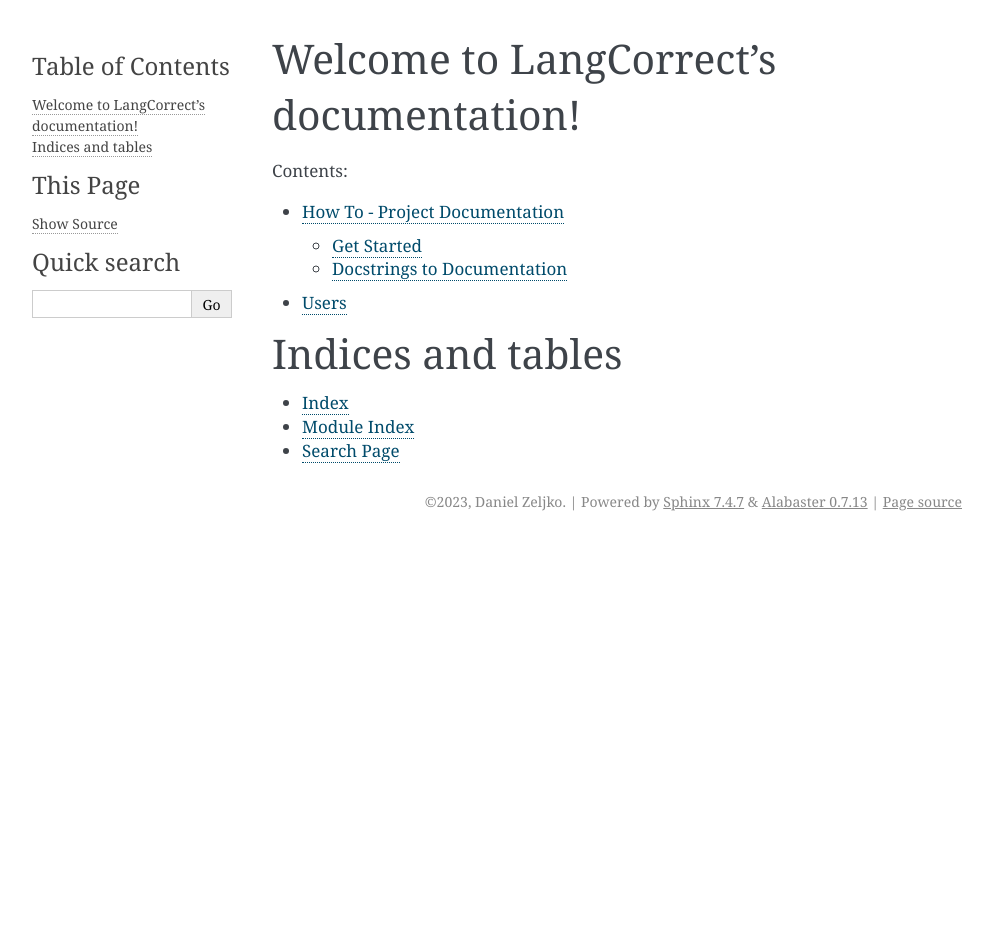
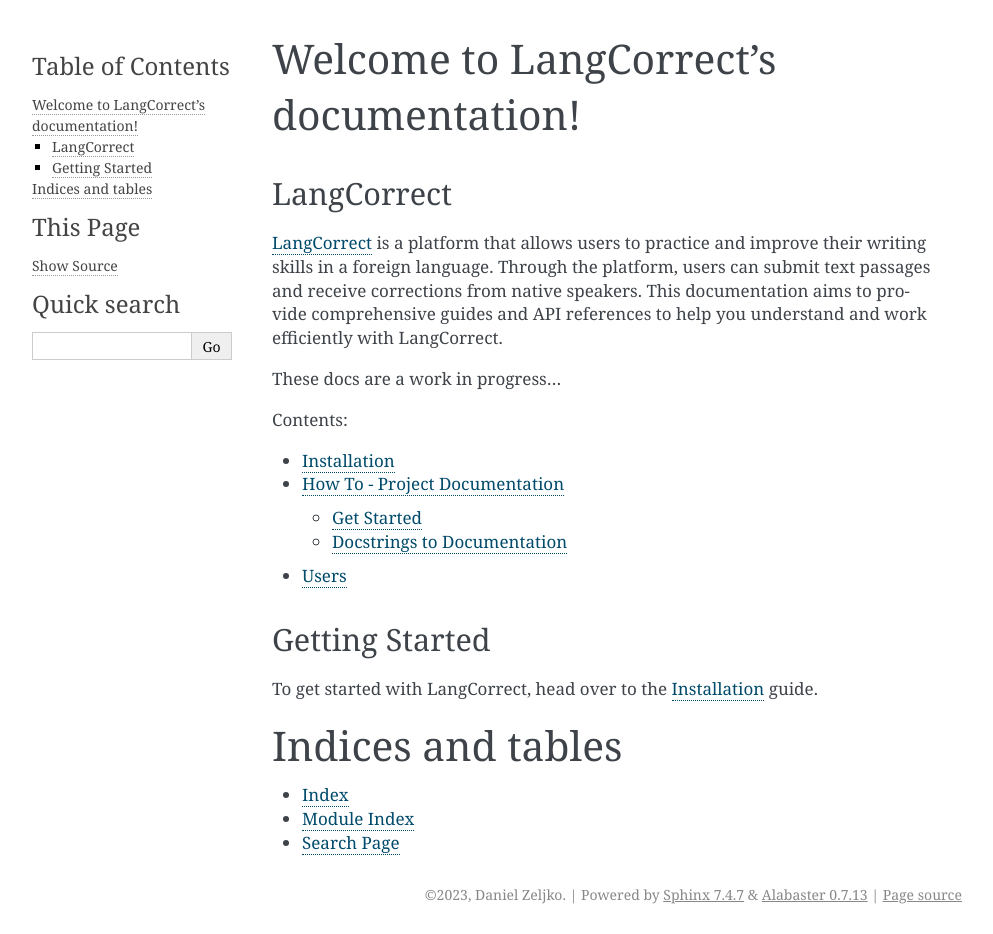
Before and after one commit to LangCorrect/server, a Sphinx documentation site: the page built from docs/index.rst, in a window 1280 px wide. Shown: the whole page, without its empty margins (148-1141 px from the left). Built offline with Sphinx 7.4.7, drawn with Linux system fonts in a browser that asks for light colours; before the commit the page ends 900 px from its top, so only the background shows below that.

Commit message:
Add intro to docs

```diff
--- a/docs/index.rst
+++ b/docs/index.rst
@@ -6,13 +6,27 @@
 Welcome to LangCorrect's documentation!
 ======================================================================
 
+LangCorrect
+^^^^^^^^^^^
+`LangCorrect <https://langcorrect.com/>`_ is a platform that allows users to practice and improve their writing skills in a foreign language.
+Through the platform, users can submit text passages and receive corrections from native speakers.
+This documentation aims to provide comprehensive guides and API references to help you understand and work efficiently with LangCorrect.
+
+These docs are a work in progress...
+
 .. toctree::
    :maxdepth: 2
    :caption: Contents:
 
+   installation
    howto
    users
 
+
+Getting Started
+^^^^^^^^^^^^^^^
+
+To get started with LangCorrect, head over to the :doc:`installation` guide.
 
 
 Indices and tables
--- /dev/null
+++ b/docs/installation.rst
@@ -0,0 +1,2 @@
+Installation
+======================================================================
```
